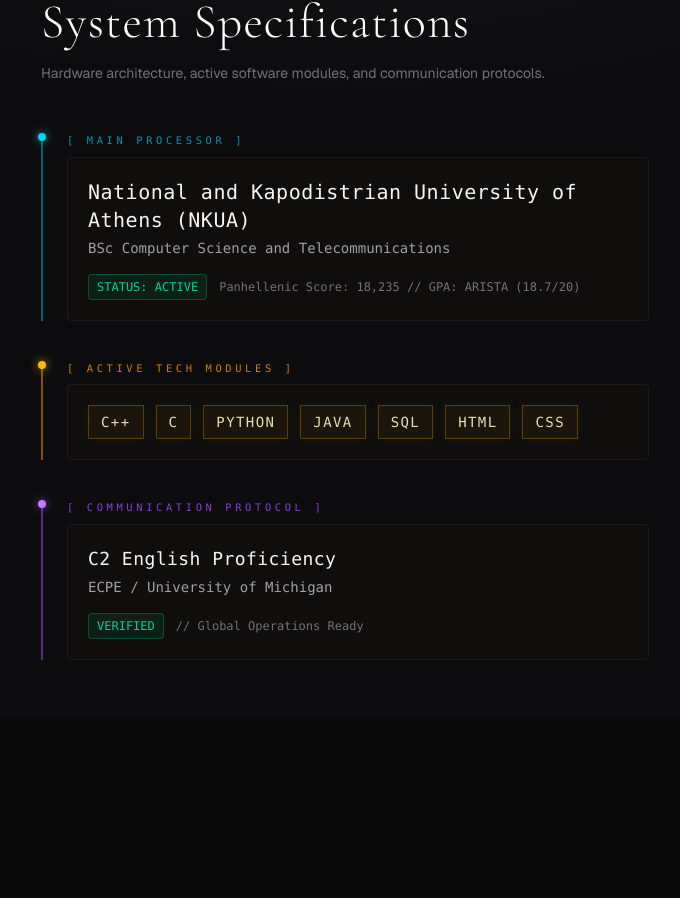
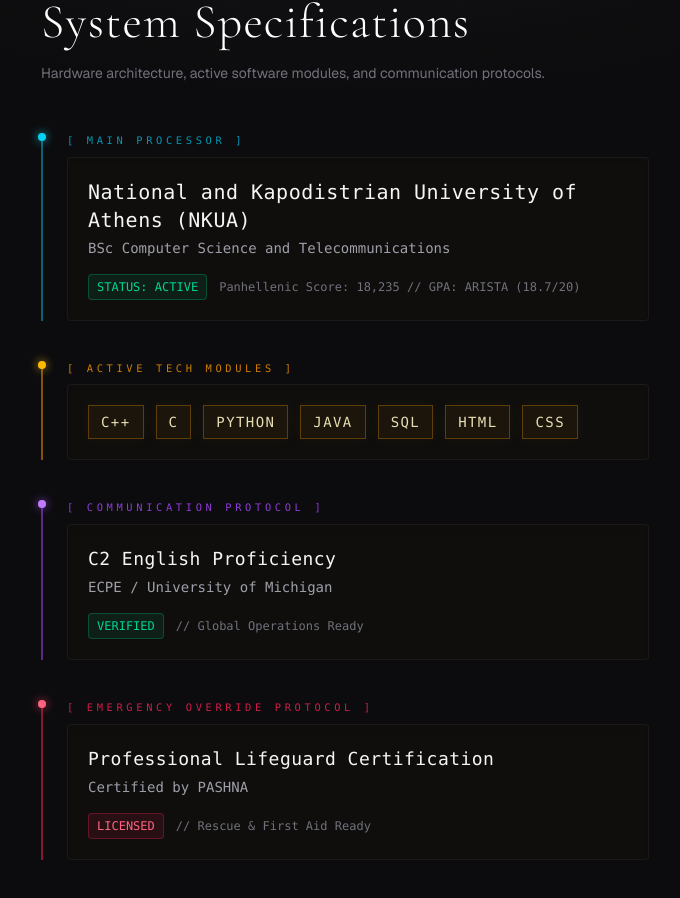
Before and after one commit to kokkinos375/Unconventional-CV-Portfolio, a Next.js app: page /archive in a window 1280 px wide. Shown: the part 134-1032 px from the top of the page, without its empty margins (295-975 px from the left). Before the commit the page ends 850 px from the top, so only its background shows below. Built offline with nearby package versions, Linux system fonts and the light colour scheme.

Commit message:
Updated some CV details

```diff
--- a/src/app/archive/page.tsx
+++ b/src/app/archive/page.tsx
@@ -1,9 +1,7 @@
 "use client";
 
+import { motion } from "framer-motion";
 import { RoomShell } from "@/components/villa/RoomShell";
-import { motion } from "framer-motion";
-
-
 
 const TECH_STACK = ["C++", "C", "Python", "Java", "SQL", "HTML", "CSS"];
 
@@ -13,7 +11,7 @@ export default function SystemSpecificationsPage() {
       title="System Specifications"
       description="Hardware architecture, active software modules, and communication protocols."
     >
-      <div className="mt-12 space-y-10 font-mono">
+      <div className="mt-12 space-y-10 font-mono pb-10">
 
         {/* 1. Main Processor (Education) */}
         <motion.section
@@ -86,6 +84,29 @@ export default function SystemSpecificationsPage() {
           </div>
         </motion.section>
 
+        {/* 4. Emergency Override (Lifeguard) */}
+        <motion.section
+          initial={{ opacity: 0, x: -20 }}
+          animate={{ opacity: 1, x: 0 }}
+          transition={{ delay: 0.4 }}
+          className="relative border-l-2 border-rose-500/50 pl-6"
+        >
+          <div className="absolute -left-[5px] top-0 h-2 w-2 rounded-full bg-rose-400 shadow-[0_0_10px_rgba(244,63,94,0.8)]" />
+          <h2 className="text-[0.65rem] uppercase tracking-[0.35em] text-rose-500/80 mb-2">
+            [ Emergency Override Protocol ]
+          </h2>
+          <div className="bg-[#0f0e0d] border border-white/5 p-5 rounded-sm shadow-inner">
+            <h3 className="text-lg text-stone-100 tracking-wide">Professional Lifeguard Certification</h3>
+            <p className="mt-1 text-sm text-zinc-400">Certified by PASHNA</p>
+            <div className="mt-4 flex items-center gap-3 text-xs">
+              <span className="px-2 py-1 bg-rose-500/10 text-rose-400 border border-rose-500/30 rounded-sm">
+                LICENSED
+              </span>
+              <span className="text-zinc-500">// Rescue & First Aid Ready</span>
+            </div>
+          </div>
+        </motion.section>
+
       </div>
     </RoomShell>
   );
--- a/src/app/contact/page.tsx
+++ b/src/app/contact/page.tsx
@@ -25,7 +25,7 @@ export default function ContactPage() {
 
             <div>
               <p className="text-[0.6rem] uppercase tracking-[0.3em] text-cyan-500/60 mb-1">Base Operations</p>
-              <p className="text-stone-300">Τριπόλεως 48, Ελληνικό Αττικής</p>
+              <p className="text-stone-300">Ελληνικό Αττικής</p>
             </div>
 
             <div className="grid grid-cols-1 md:grid-cols-2 gap-6">
```
